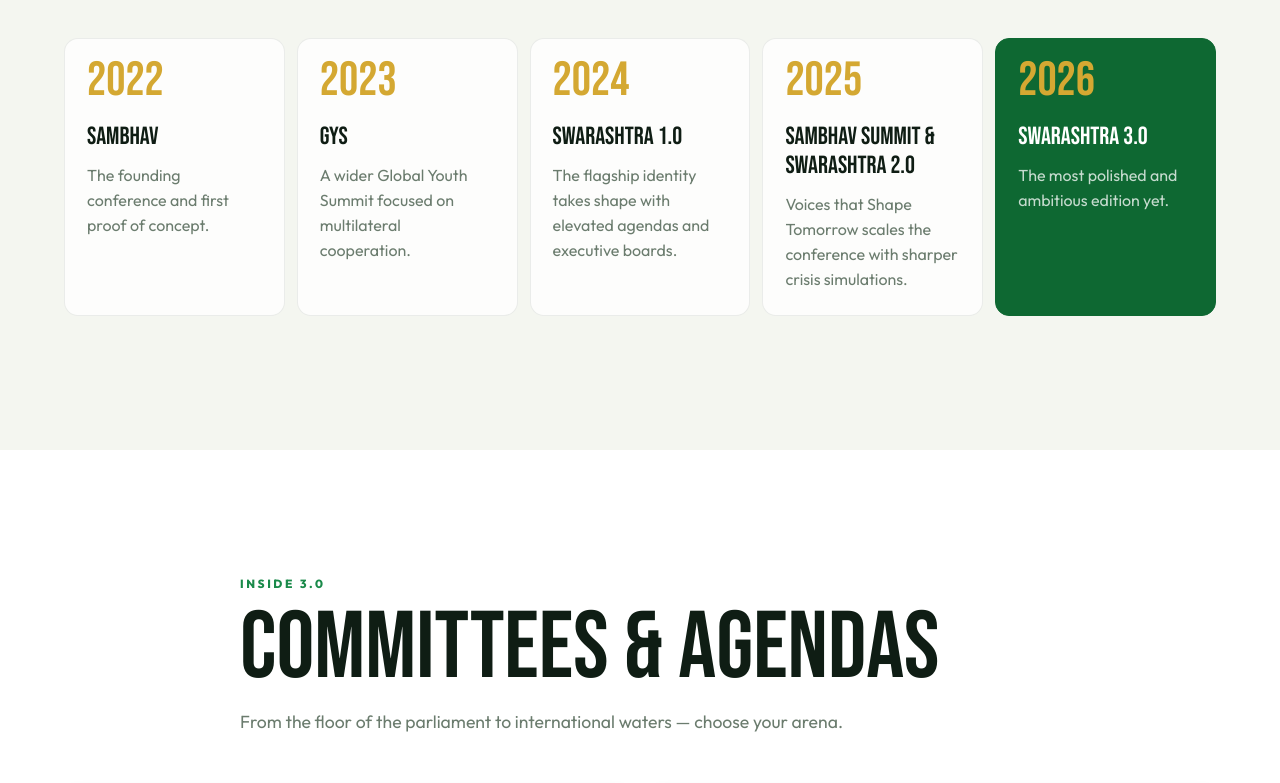
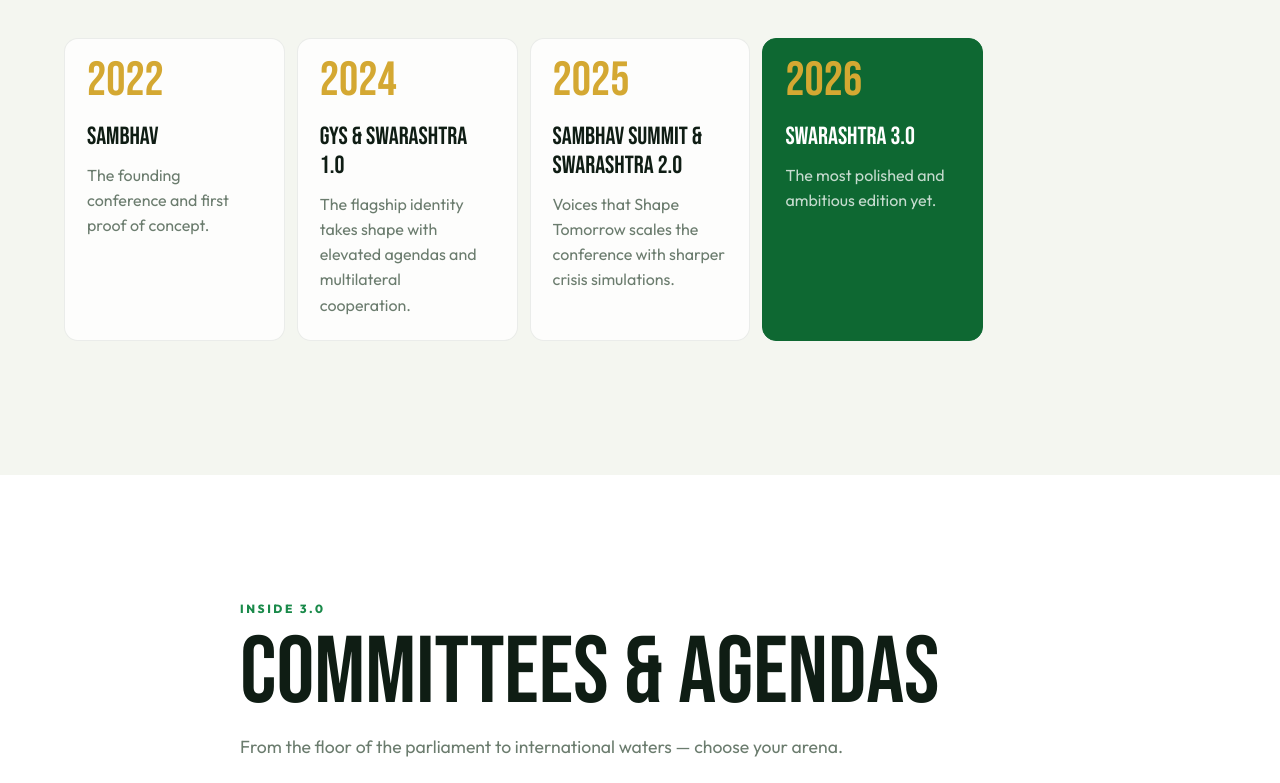
Before and after one commit to thesambhavfoundation16/sambhav-web, a React (Vite) app: page / in a window 1280 px wide. Shown: the part 2020-2803 px from the top of the page. Built offline with nearby package versions, Linux system fonts and the light colour scheme; a web font is replaced by a local one.

Commit message:
Combine GYS and Swarashtra 1.0 for 2024

```diff
--- a/src/main.jsx
+++ b/src/main.jsx
@@ -66,7 +66,7 @@ You are OA 1 by Matebricks, integrated as Orion AI on the Sambhav Foundation web
 SAMBHAV means "Possible" in Hindi. It is a youth-driven, non-profit foundational platform dedicated to grooming future public leaders, diplomats, and policymakers through experiential learning.
 Sambhav teaches democratic and diplomatic literacy, negotiation for consensus, youth-led execution, public speaking, policy drafting, crisis management, and strategic networking.
 SWARASHTRA means "Our Nation" and is Sambhav Foundation's flagship MUN and Youth Parliament conference series.
-Evolution: 2022 SAMBHAV founding conference, 2023 GYS Global Youth Summit, 2024 Swarashtra 1.0, 2025 Sambhav Summit & Swarashtra 2.0 themed "Voices that Shape Tomorrow", and 2026 Swarashtra 3.0 as the most ambitious edition.
+Evolution: 2022 SAMBHAV founding conference, 2024 GYS Global Youth Summit & Swarashtra 1.0, 2025 Sambhav Summit & Swarashtra 2.0 themed "Voices that Shape Tomorrow", and 2026 Swarashtra 3.0 as the most ambitious edition.
 Swarashtra 3.0 committees include LOK SABHA, LAW COMMISSION OF INDIA, UNCLOS, UNGA, JCC, International Press, and IPL.
 The venue for the MUN is Central Law College, Sushant Golf City, Lucknow.
 The dates are 8th - 9th August, 2026. Cash Pool of 1,00,000+ INR.
@@ -440,8 +440,7 @@ function Mission() {
 function Swarashtra() {
   const timeline = [
     ['2022', 'SAMBHAV', 'The founding conference and first proof of concept.'],
-    ['2023', 'GYS', 'A wider Global Youth Summit focused on multilateral cooperation.'],
-    ['2024', 'Swarashtra 1.0', 'The flagship identity takes shape with elevated agendas and executive boards.'],
+    ['2024', 'GYS & Swarashtra 1.0', 'The flagship identity takes shape with elevated agendas and multilateral cooperation.'],
     ['2025', 'Sambhav Summit & Swarashtra 2.0', 'Voices that Shape Tomorrow scales the conference with sharper crisis simulations.'],
     ['2026', 'Swarashtra 3.0', 'The most polished and ambitious edition yet.'],
   ];
```
